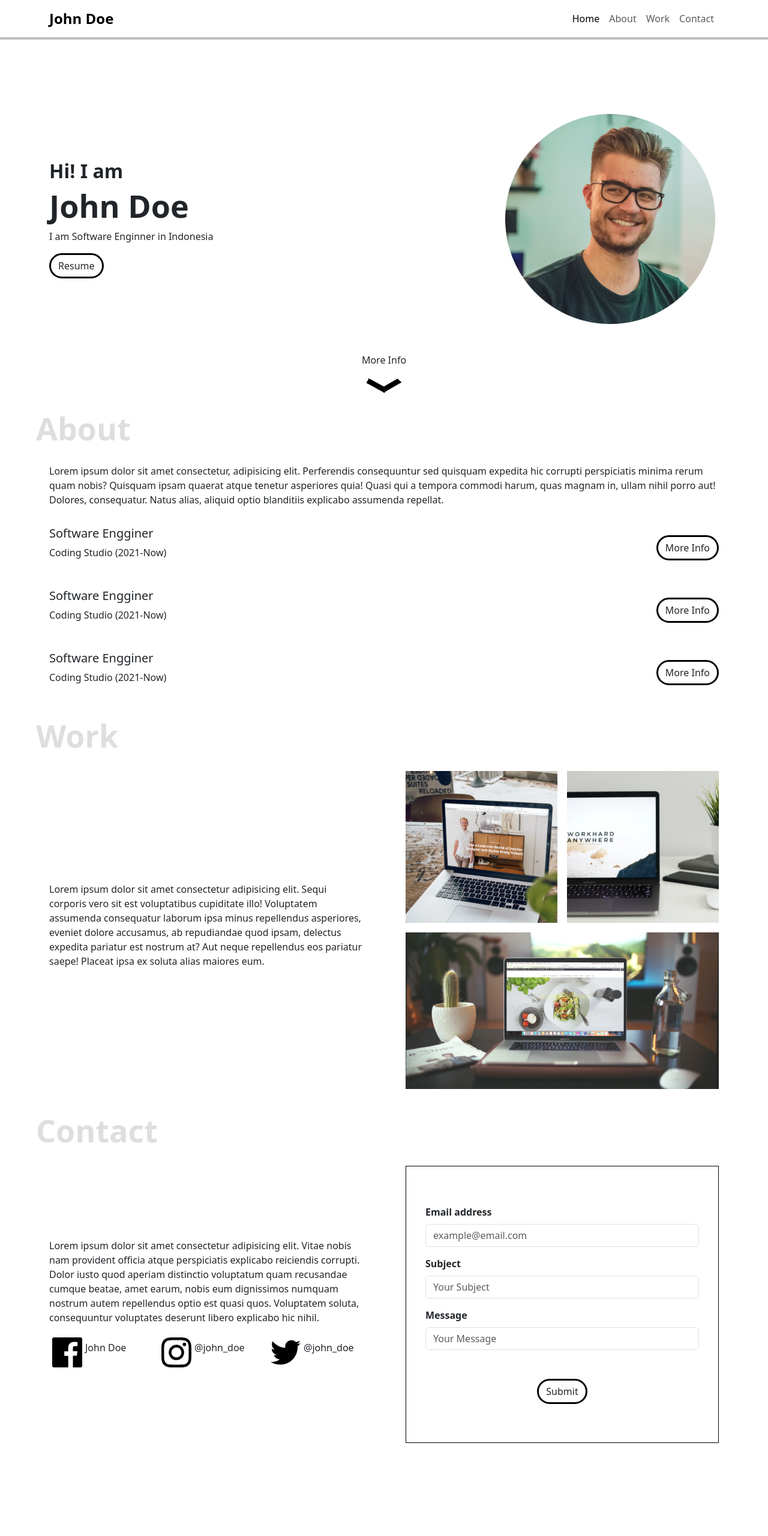
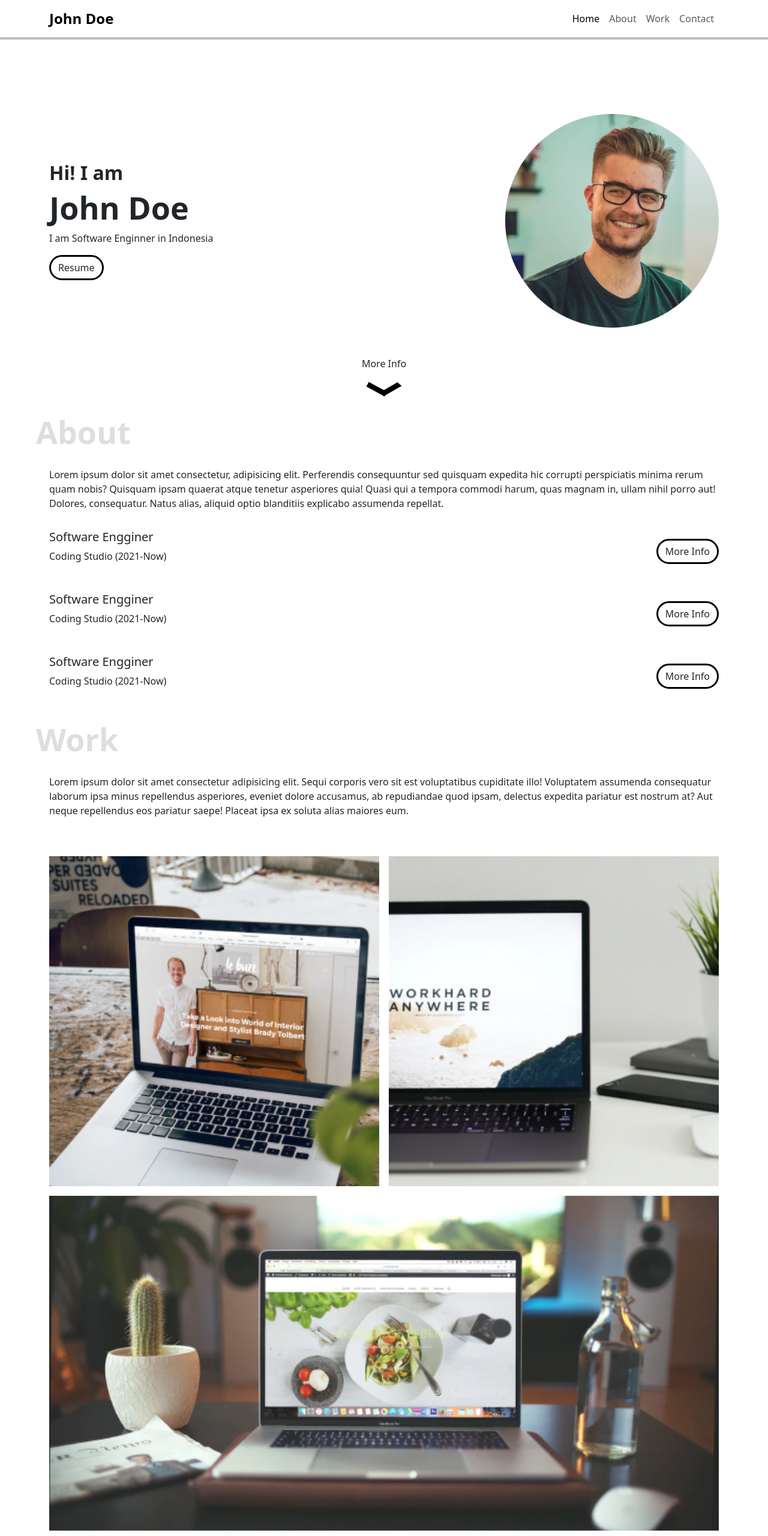
Before and after one commit to AldyDwi/Portofolio, a plain HTML site: page index.html in a window 1280 px wide. Shown: the top 2560 px of the page at 60% size. Before the commit the page ends 2533 px from the top, so only its background shows below. Drawn offline with nearby package versions, Linux system fonts and the light colour scheme.

Commit message:
tidy up done

```diff
--- a/index.html
+++ b/index.html
@@ -15,7 +15,7 @@
   <body>
     <nav class="navbar navbar-expand-lg">
       <div class="container">
-        <a class="navbar-brand fs-4 fw-bold" href="#">John Doe</a>
+        <a class="navbar-brand fs-4 fw-bold" href="#home">John Doe</a>
         <button
           class="navbar-toggler"
           type="button"
@@ -30,37 +30,46 @@
         <div class="collapse navbar-collapse" id="navbarNav">
           <ul class="navbar-nav ms-auto">
             <li class="nav-item">
-              <a class="nav-link active" aria-current="page" href="#">Home</a>
+              <a class="nav-link active" aria-current="page" href="#home"
+                >Home</a
+              >
             </li>
             <li class="nav-item">
-              <a class="nav-link" href="#">About</a>
+              <a class="nav-link" href="#about">About</a>
             </li>
             <li class="nav-item">
-              <a class="nav-link" href="#">Work</a>
+              <a class="nav-link" href="#work">Work</a>
             </li>
             <li class="nav-item">
-              <a class="nav-link" href="#">Contact</a>
+              <a class="nav-link" href="#contact">Contact</a>
             </li>
           </ul>
         </div>
       </div>
     </nav>
     <section id="home" class="home container">
-      <div class="row d-flex align-items-center">
-        <div class="col-8">
+      <div
+        class="row d-flex align-items-center flex-md-row flex-column-reverse"
+      >
+        <div class="col-12 col-md-8">
           <h3 class="fw-semibold">Hi! I am</h3>
           <h1 class="fw-bold">John Doe</h1>
           <p>I am Software Enginner in Indonesia</p>
           <a class="btn button" href="images/potrait.png">Resume</a>
         </div>
-        <div class="col-4">
+        <div
+          class="col-12 col-md-4 d-flex justify-content-md-end justify-content-center"
+        >
           <img src="images/potrait.png" alt="Potrait" />
         </div>
       </div>
-      <div class="arrow w-100 d-flex align-items-center flex-column mt-5">
-        <a class="text-decoration-none text-dark" href="#about">More Info</a>
+      <a
+        href="#about"
+        class="text-decoration-none arrow w-100 d-flex align-items-center flex-column mt-5"
+      >
+        <div class="text-dark">More Info</div>
         <img id="arrow" class="mt-2" src="images/arrow.svg" alt="arrow icon" />
-      </div>
+      </a>
     </section>
     <section id="about" class="about container">
       <p>
@@ -133,7 +142,7 @@
     </section>
     <section id="work" class="work container">
       <div class="row d-flex align-items-center gap-5">
-        <div class="col">
+        <div class="col-12 col-5">
           <p>
             Lorem ipsum dolor sit amet consectetur adipisicing elit. Sequi
             corporis vero sit est voluptatibus cupiditate illo! Voluptatem
@@ -143,7 +152,7 @@
             saepe! Placeat ipsa ex soluta alias maiores eum.
           </p>
         </div>
-        <div class="col work-img">
+        <div class="col-12 col-6 work-img">
           <div id="work-1" class="work-img-item">
             <img src="images/work-1.png" alt="work-1" />
           </div>
@@ -158,7 +167,7 @@
     </section>
     <section id="contact" class="contact container">
       <div class="row d-flex align-items-center gap-5">
-        <div class="col">
+        <div class="col-12 col-lg-6">
           <p>
             Lorem ipsum dolor sit amet consectetur adipisicing elit. Vitae nobis
             nam provident officia atque perspiciatis explicabo reiciendis
@@ -169,20 +178,24 @@
           </p>
           <div class="row">
             <div class="col d-flex align-items-center">
-              <img src="images/Facebook.svg" alt="Facebook icon" />
-              <p>John Doe</p>
+              <img class="w-25" src="images/Facebook.svg" alt="Facebook icon" />
+              <p class="mb-0 ms-2">John Doe</p>
             </div>
             <div class="col d-flex align-items-center">
-              <img src="images/Instagram.svg" alt="Instagram icon" />
-              <p>@john_doe</p>
+              <img
+                class="w-25"
+                src="images/Instagram.svg"
+                alt="Instagram icon"
+              />
+              <p class="mb-0 ms-2">@john_doe</p>
             </div>
             <div class="col d-flex align-items-center">
-              <img src="images/Twitter.svg" alt="Twitter icon" />
-              <p>@john_doe</p>
+              <img class="w-25" src="images/Twitter.svg" alt="Twitter icon" />
+              <p class="mb-0 ms-2">@john_doe</p>
             </div>
           </div>
         </div>
-        <div class="col">
+        <div class="col-12 col-lg-5">
           <form class="contact-form" onsubmit="onFormSubmit(event)">
             <div class="mb-3">
               <label for="inp_email" class="form-label">Email address</label>
--- a/style.css
+++ b/style.css
@@ -41,7 +41,7 @@ section::before {
 }
 
 .home img {
-  width: 350px;
+  width: 100%;
 }
 
 .home .arrow {
@@ -152,6 +152,23 @@ section::before {
   font-weight: 700;
 }
 
+@media only screen and (max-width: 768px) {
+  .home img {
+    width: 50%;
+  }
+
+  .arrow img {
+    width: 60px;
+  }
+}
+
+@media only screen and (max-width: 576px) {
+  section::before {
+    left: -10px;
+    font-size: 46px;
+  }
+}
+
 @keyframes upDown {
   0% {
     transform: translateY(0);
```
